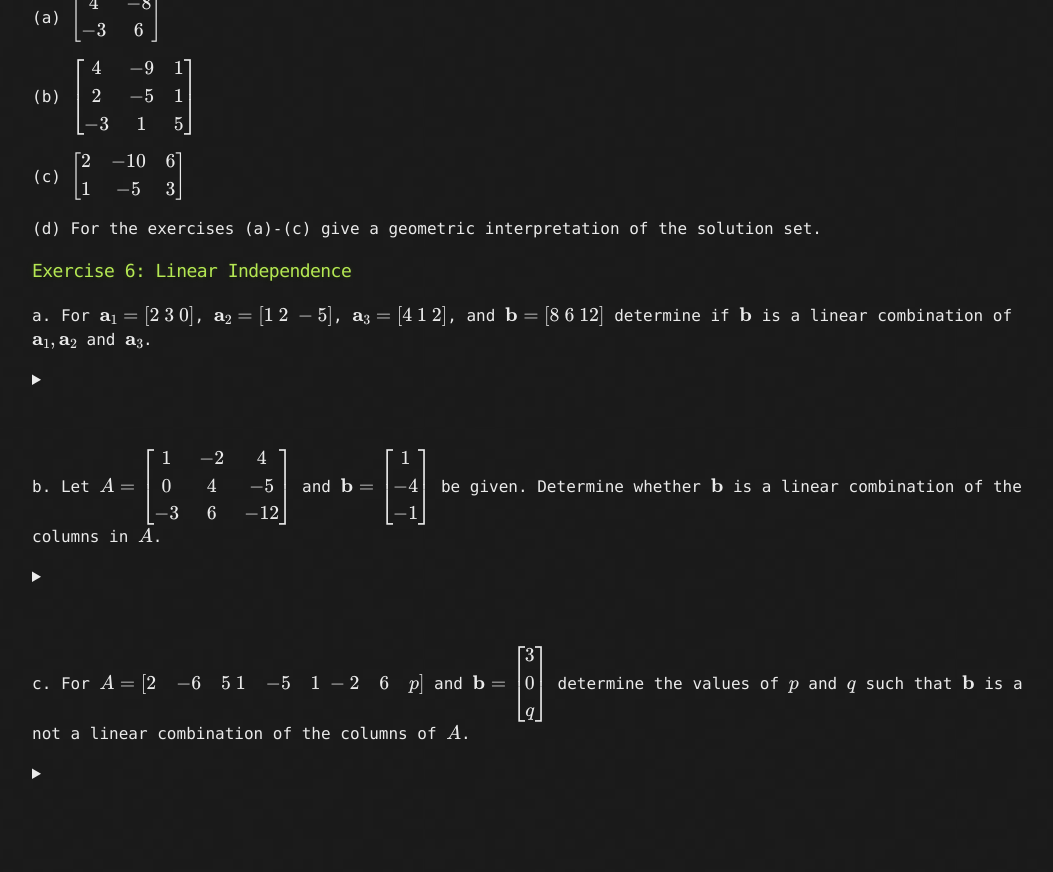
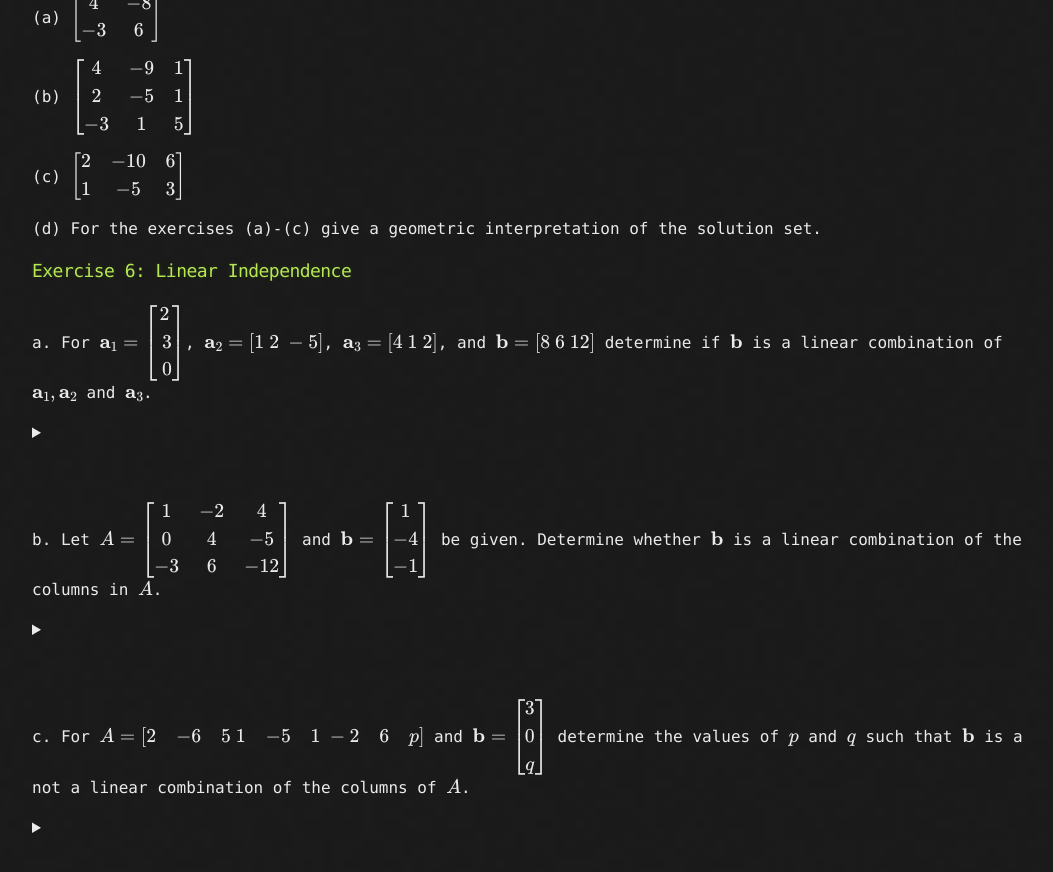
Before and after one commit to RBrooksDK/MSE1, a Jekyll site: the page built from 01_Getting_started_-_Basic_Arithmetic/test.md, in a window 1280 px wide and 900 px high, scrolled down 2764 px. Shown: the top 872 px of the window, without its empty margins (108-1161 px from the left). Built offline with Jekyll 4.4.1, drawn with Linux system fonts in a browser that asks for light colours; our own code applies the rules of GitHub Pages for plain Markdown files; before the commit the page ends 3610 px from its top, so only the background shows below that.

```diff
--- a/01_Getting_started_-_Basic_Arithmetic/test.md
+++ b/01_Getting_started_-_Basic_Arithmetic/test.md
@@ -370,13 +370,12 @@ $$
 
 ### Exercise 6: Linear Independence
 
-a. For
-    $\mathbf{a}_1 =
+a. For $$\mathbf{a}_1 =
         \begin{bmatrix}
             2 \\\
             3 \\\
             0
-        \end{bmatrix}$,
+        \end{bmatrix}$$,
     $\mathbf{a}_2 =
         \begin{bmatrix}
             1\\\
```
